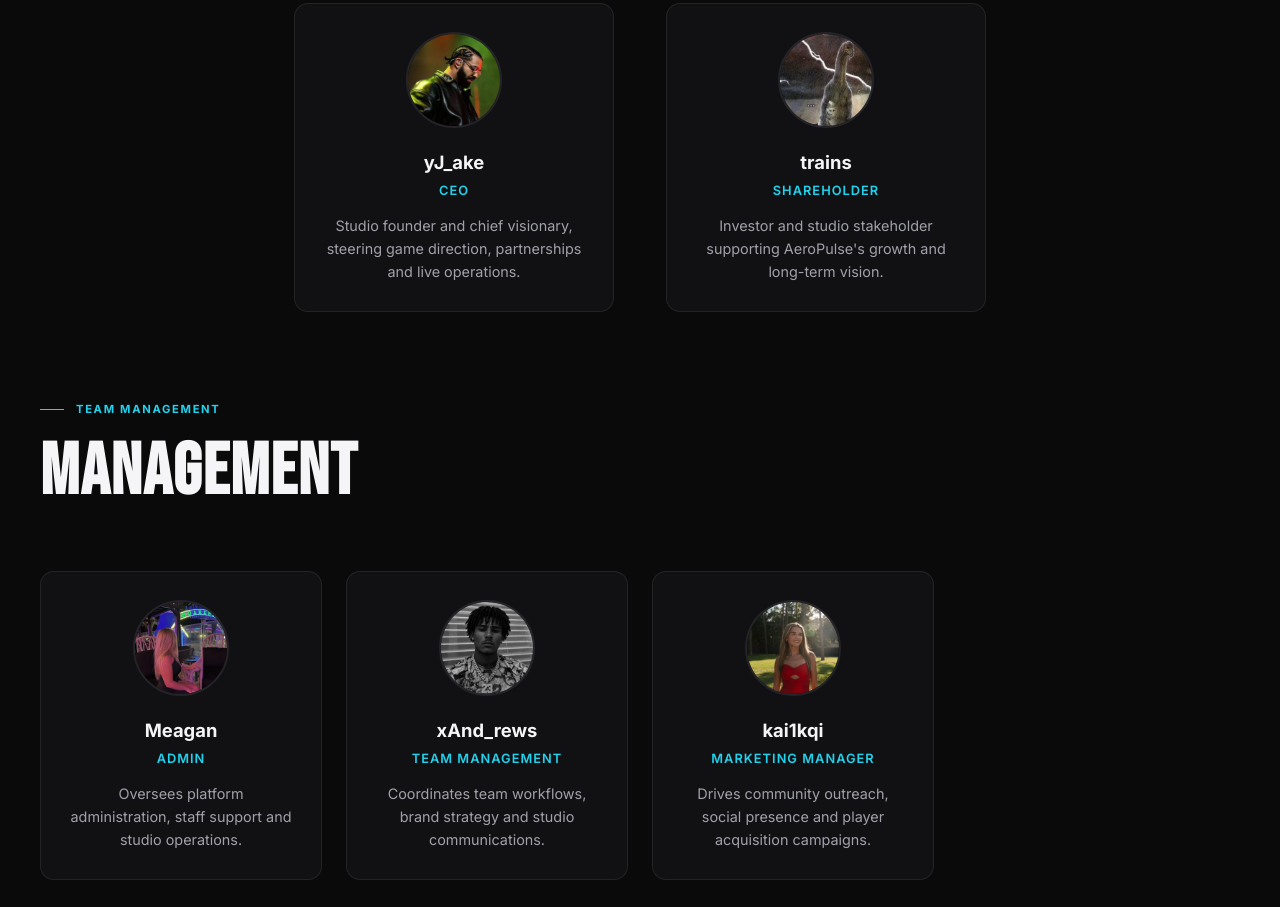
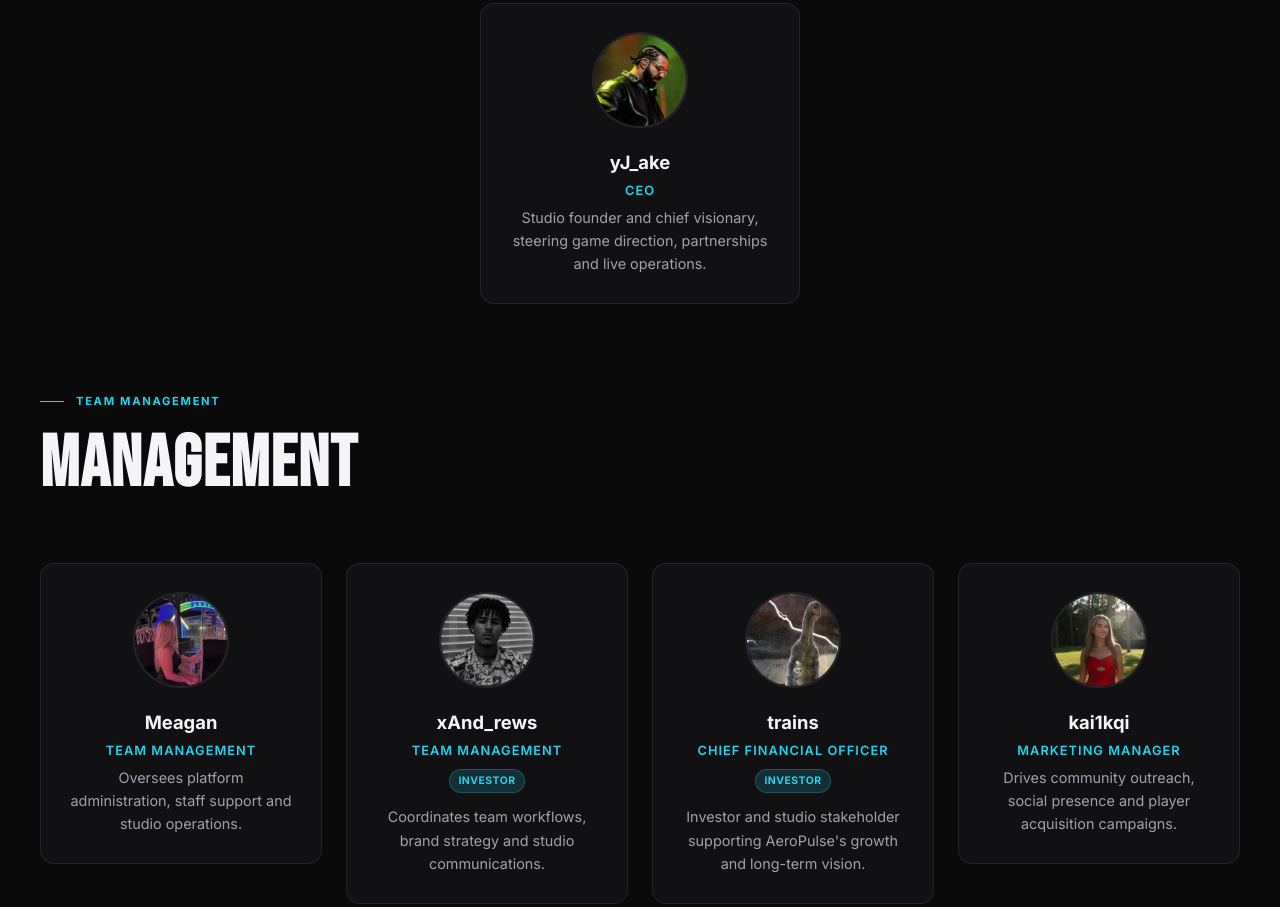
Before and after one commit to ashykxees/AeroPulse-Studios, a website: page team.html in a window 1280 px wide. Shown: the part 820-1727 px from the top of the page. Drawn offline with Linux system fonts and the light colour scheme.

Commit message:
Update team page: Meagan as Team Manager, add Investor tags, move trains to Management as CFO, add manager role
Co-Authored-By: Devin AI <158243242+devin-ai-integration[bot]@users.noreply.github.com>

```diff
--- a/css/styles.css
+++ b/css/styles.css
@@ -480,7 +480,21 @@ img {
   font-weight: 600;
   text-transform: uppercase;
   letter-spacing: 0.08em;
+  margin-bottom: 4px;
+}
+
+.team-tag {
+  display: inline-block;
+  background: rgba(34, 211, 238, 0.15);
+  color: var(--accent);
+  font-size: 0.65rem;
+  font-weight: 700;
+  text-transform: uppercase;
+  letter-spacing: 0.05em;
+  padding: 3px 8px;
+  border-radius: 12px;
   margin-bottom: 12px;
+  border: 1px solid rgba(34, 211, 238, 0.25);
 }
 
 .team-bio {
--- a/team.html
+++ b/team.html
@@ -51,18 +51,12 @@
           <span class="section-label">Leadership</span>
           <h2 class="display">Studio leads</h2>
         </div>
-        <div class="team-grid" style="max-width: 720px; margin: 0 auto;">
+        <div class="team-grid" style="max-width: 360px; margin: 0 auto;">
           <a href="https://discord.dog/1440014645783035934" target="_blank" rel="noopener" class="team-card">
             <img src="images/team-ceo.png" alt="yJ_ake profile picture" class="team-avatar">
             <h3 class="team-name">yJ_ake</h3>
             <p class="team-role">CEO</p>
             <p class="team-bio">Studio founder and chief visionary, steering game direction, partnerships and live operations.</p>
-          </a>
-          <a href="https://discord.dog/919554839980146718" target="_blank" rel="noopener" class="team-card">
-            <img src="images/team-shareholder.png" alt="trains profile picture" class="team-avatar">
-            <h3 class="team-name">trains</h3>
-            <p class="team-role">Shareholder</p>
-            <p class="team-bio">Investor and studio stakeholder supporting AeroPulse's growth and long-term vision.</p>
           </a>
         </div>
 
@@ -74,14 +68,22 @@
           <a href="https://discord.dog/827197899343265862" target="_blank" rel="noopener" class="team-card">
             <img src="images/team-meagan.png" alt="Meagan profile picture" class="team-avatar">
             <h3 class="team-name">Meagan</h3>
-            <p class="team-role">Admin</p>
+            <p class="team-role">Team Management</p>
             <p class="team-bio">Oversees platform administration, staff support and studio operations.</p>
           </a>
           <a href="https://discord.dog/1487585951533367406" target="_blank" rel="noopener" class="team-card">
             <img src="images/team-xandrews.png" alt="xAnd_rews profile picture" class="team-avatar">
             <h3 class="team-name">xAnd_rews</h3>
             <p class="team-role">Team Management</p>
+            <span class="team-tag">Investor</span>
             <p class="team-bio">Coordinates team workflows, brand strategy and studio communications.</p>
+          </a>
+          <a href="https://discord.dog/919554839980146718" target="_blank" rel="noopener" class="team-card">
+            <img src="images/team-shareholder.png" alt="trains profile picture" class="team-avatar">
+            <h3 class="team-name">trains</h3>
+            <p class="team-role">Chief Financial Officer</p>
+            <span class="team-tag">Investor</span>
+            <p class="team-bio">Investor and studio stakeholder supporting AeroPulse's growth and long-term vision.</p>
           </a>
           <a href="https://discord.dog/1421967993168203786" target="_blank" rel="noopener" class="team-card">
             <img src="images/team-kai1kqi.png" alt="kai1kqi profile picture" class="team-avatar">
--- a/whitelist.json
+++ b/whitelist.json
@@ -8,5 +8,6 @@
   { "id": "1223475690016346122", "role": "developer" },
   { "id": "974820812760682536", "role": "developer" },
   { "id": "1389758825422262394" },
-  { "id": "430639503955329024", "role": "developer" }
+  { "id": "430639503955329024", "role": "developer" },
+  { "id": "919554839980146718", "role": "manager" }
 ]
```
